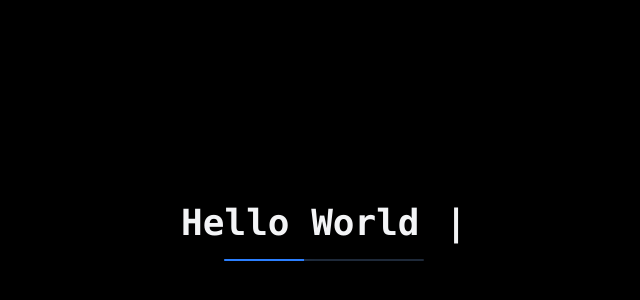
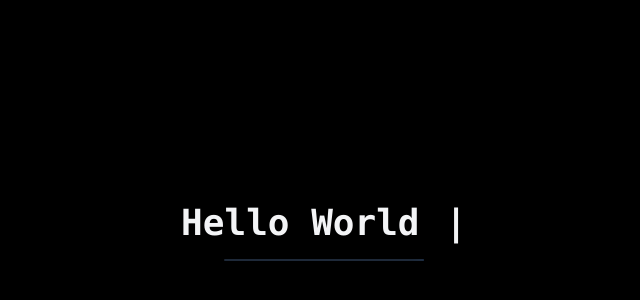
Before and after one commit to martinengo2108-collab/Learning_React_Js, a React app in the folder Portfolio/: page / in a window 1280 px wide. Shown: the part 168-468 px from the top of the page, without its empty margins (316-956 px from the left). Built offline with nearby package versions, Linux system fonts and the light colour scheme; the HTML template or start-up script is replaced by a standard one.

Commit message:
formatting

```diff
--- a/Portfolio/src/App.jsx
+++ b/Portfolio/src/App.jsx
@@ -1,6 +1,6 @@
 import { useState } from 'react'
 import {LoadingScreen} from './components/LoadingScreen';
-import reactLogo from './assets/react.svg'
+import "./index.css";
 import viteLogo from './assets/vite.svg'
 import './App.css'
 
--- a/Portfolio/src/components/LoadingScreen.jsx
+++ b/Portfolio/src/components/LoadingScreen.jsx
@@ -1,4 +1,10 @@
-export const LoadingScreen=()=>{
+import { useState } from "react"
+
+export const LoadingScreen = () => {
+
+    const [text, setText] = useState("");
+
+    const fullText="<Welcome />"
 
     return <div className="fixed inset-0  z-50 bg-black text-grey-100 flex flex-col items-center justify-center">
         <div className="mb-4 text-4xl font-mono font-bold">
@@ -7,10 +13,10 @@ export const LoadingScreen=()=>{
             <span className="animate-blink ml-1"> | </span>
         </div>
         <div className="w-[200px] h-[2px] bg-gray-800 rounded relative overflow-hidden">
-                <div className="w-[40%] h-full bg-blue-500 shadow-[0_0_15px_#3b82f6] animate-loading-bar">
+            <div className="w-[40%] h-full bg-blue-500 shadow-[0_0_15px_#3b82f6] animate-loading-bar">
 
 
-                </div>
+            </div>
         </div>
 
     </div>
--- a/Portfolio/src/index.css
+++ b/Portfolio/src/index.css
@@ -25,6 +25,6 @@ body {
 
   .animate-loading-bar {
 
-    animation: loading 0.8s;
+    animation: loading 0.8s ease infinite;
   }
 }
```
